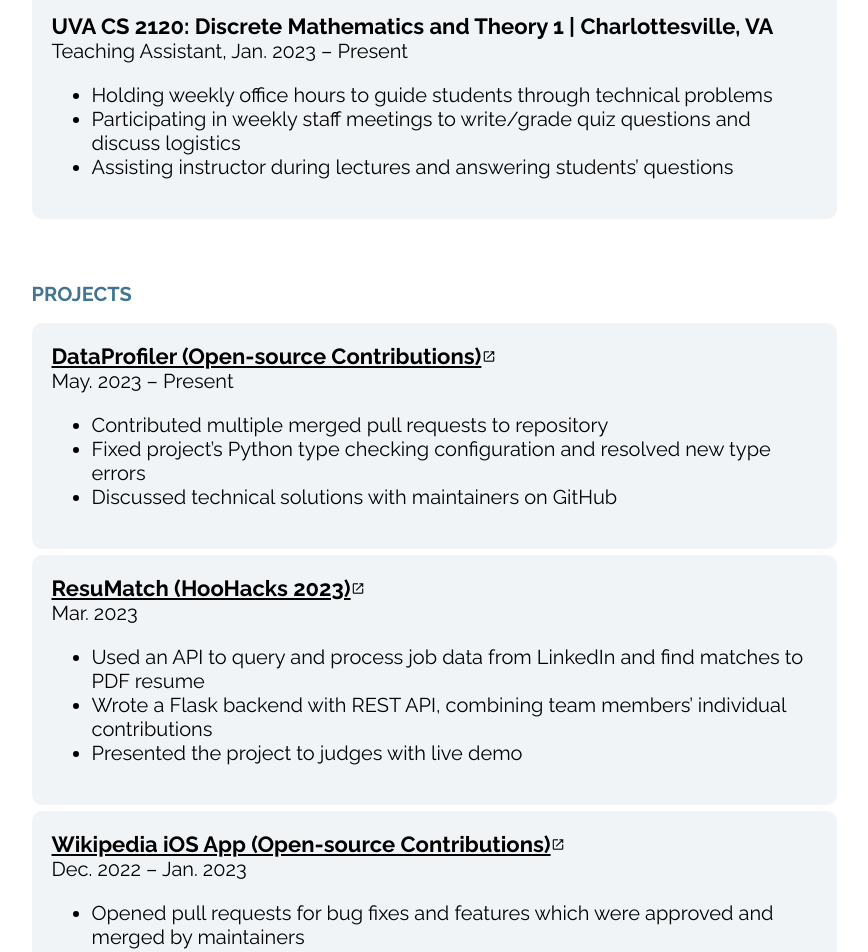
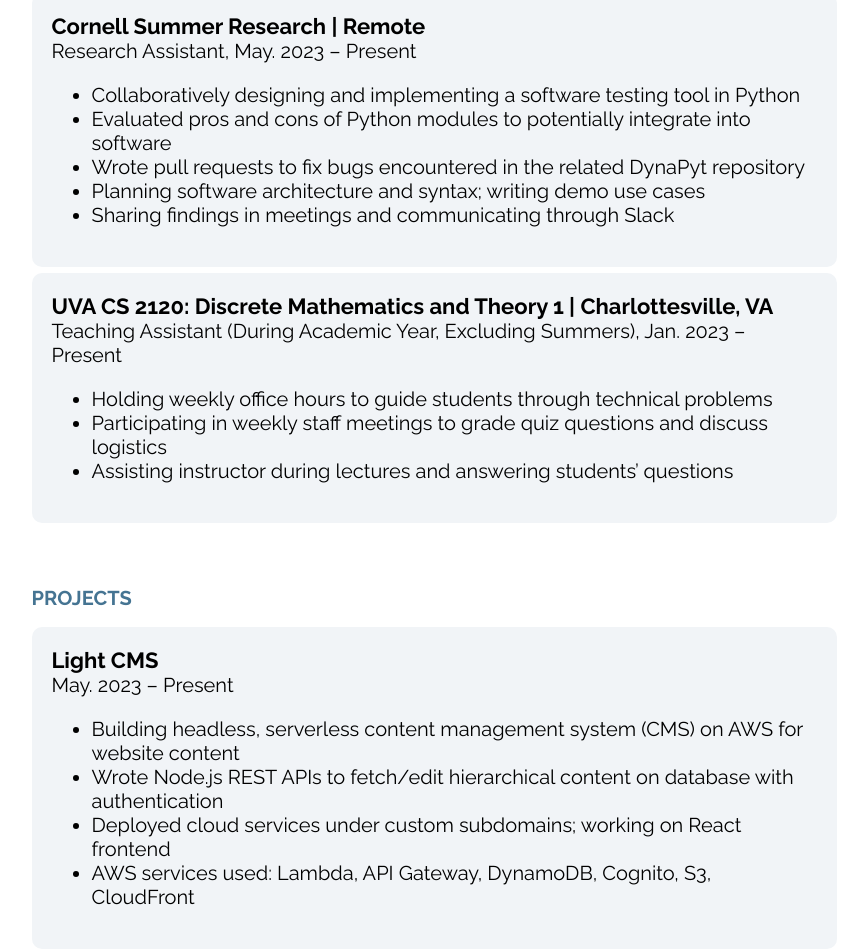
Before and after one commit to junholee6a/junholee6a.github.io, a React (Create React App) app: page / in a window 1280 px wide. Shown: the part 805-1757 px from the top of the page, without its empty margins (206-1074 px from the left). Built offline with nearby package versions, Linux system fonts and the light colour scheme.

Commit message:
Update website content, resume points

```diff
--- a/src/App.js
+++ b/src/App.js
@@ -40,11 +40,22 @@ function App() {
         <section id='work-experience'>
           <h1>WORK EXPERIENCE</h1>
           <div className='block'>
+            <div className='block-heading'>Cornell Summer Research | Remote</div>
+            <div>Research Assistant, May. 2023 – Present</div>
+            <ul>
+              <li>Collaboratively designing and implementing a software testing tool in Python</li>
+              <li>Evaluated pros and cons of Python modules to potentially integrate into software</li>
+              <li>Wrote pull requests to fix bugs encountered in the related DynaPyt repository</li>
+              <li>Planning software architecture and syntax; writing demo use cases</li>
+              <li>Sharing findings in meetings and communicating through Slack</li>
+            </ul>
+          </div>
+          <div className='block'>
             <div className='block-heading'>UVA CS 2120: Discrete Mathematics and Theory 1 | Charlottesville, VA</div>
-            <div>Teaching Assistant, Jan. 2023 – Present</div>
+            <div>Teaching Assistant (During Academic Year, Excluding Summers), Jan. 2023 – Present</div>
             <ul>
               <li>Holding weekly office hours to guide students through technical problems</li>
-              <li>Participating in weekly staff meetings to write/grade quiz questions and discuss logistics</li>
+              <li>Participating in weekly staff meetings to grade quiz questions and discuss logistics</li>
               <li>Assisting instructor during lectures and answering students’ questions</li>
             </ul>
           </div>
@@ -52,29 +63,39 @@ function App() {
         <section id='projects'>
           <h1>PROJECTS</h1>
           <div className='block'>
+            <div className='block-heading'>Light CMS</div>
+            <div>May. 2023 – Present</div>
+            <ul>
+              <li>Building headless, serverless content management system (CMS) on AWS for website content</li>
+              <li>Wrote Node.js REST APIs to fetch/edit hierarchical content on database with authentication</li>
+              <li>Deployed cloud services under custom subdomains; working on React frontend</li>
+              <li>AWS services used: Lambda, API Gateway, DynamoDB, Cognito, S3, CloudFront</li>
+            </ul>
+          </div>
+          <div className='block'>
             <div className='block-heading'><a target='_blank' rel='noreferrer' href='https://github.com/capitalone/DataProfiler/pulls?q=is%3Apr+author%3Ajunholee6a'>DataProfiler (Open-source Contributions)<span className='material-symbols-outlined'>open_in_new</span></a></div>
             <div>May. 2023 – Present</div>
             <ul>
-              <li>Contributed multiple merged pull requests to repository</li>
-              <li>Fixed project’s Python type checking configuration and resolved new type errors</li>
-              <li>Discussed technical solutions with maintainers on GitHub</li>
+              <li>Wrote 15+ pull requests merged into repository by maintainers</li>
+              <li>Fixed project’s Python type-checking configuration and resolved other type errors</li>
+              <li>Researched solutions from other projects and discussed with maintainers on GitHub</li>
             </ul>
           </div>
           <div className='block'>
             <div className='block-heading'><a target='_blank' rel='noreferrer' href='https://github.com/ppongpeauk/hoohacks-2023'>ResuMatch (HooHacks 2023)<span className='material-symbols-outlined'>open_in_new</span></a></div>
             <div>Mar. 2023</div>
             <ul>
-              <li>Used an API to query and process job data from LinkedIn and find matches to PDF resume</li>
-              <li>Wrote a Flask backend with REST API, combining team members’ individual contributions</li>
-              <li>Presented the project to judges with live demo</li>
+              <li>Queried LinkedIn job data and matched descriptions to keywords from PDF resumes</li>
+              <li>Wrote Flask backend with REST API, combining team members’ contributions</li>
+              <li>Presented project to hackathon judges with live demo</li>
             </ul>
           </div>
           <div className='block'>
             <div className='block-heading'><a target='_blank' rel='noreferrer' href='https://github.com/wikimedia/wikipedia-ios/pulls?q=is%3Apr+author%3Ajunholee6a'>Wikipedia iOS App (Open-source Contributions)<span className='material-symbols-outlined'>open_in_new</span></a></div>
             <div>Dec. 2022 – Jan. 2023</div>
             <ul>
-              <li>Opened pull requests for bug fixes and features which were approved and merged by maintainers</li>
-              <li>Fixed bugs based on user reports, in large Swift/Objective-C codebase with little documentation</li>
+              <li>Wrote 5+ pull requests merged into repository by maintainers</li>
+              <li>Fixed bugs reported by users in large Swift/Objective-C codebase</li>
             </ul>
           </div>
         </section>
```
